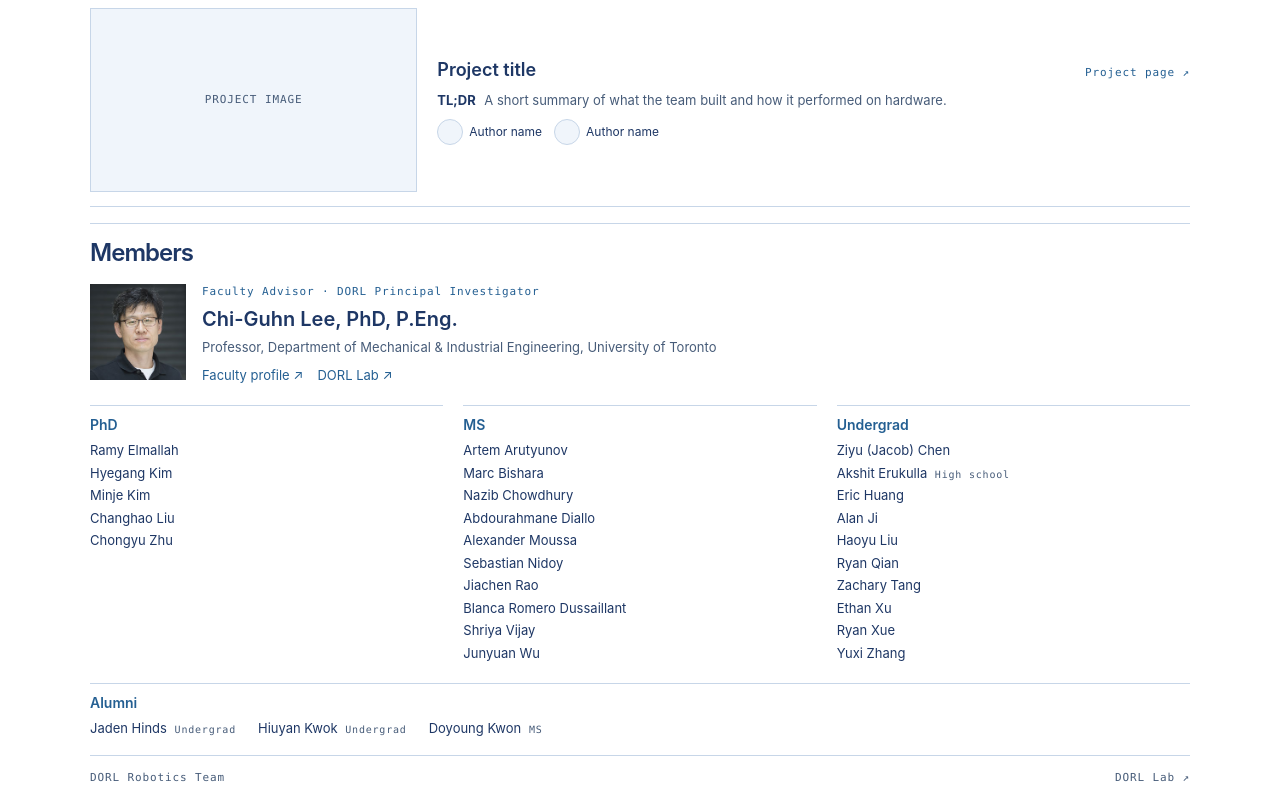
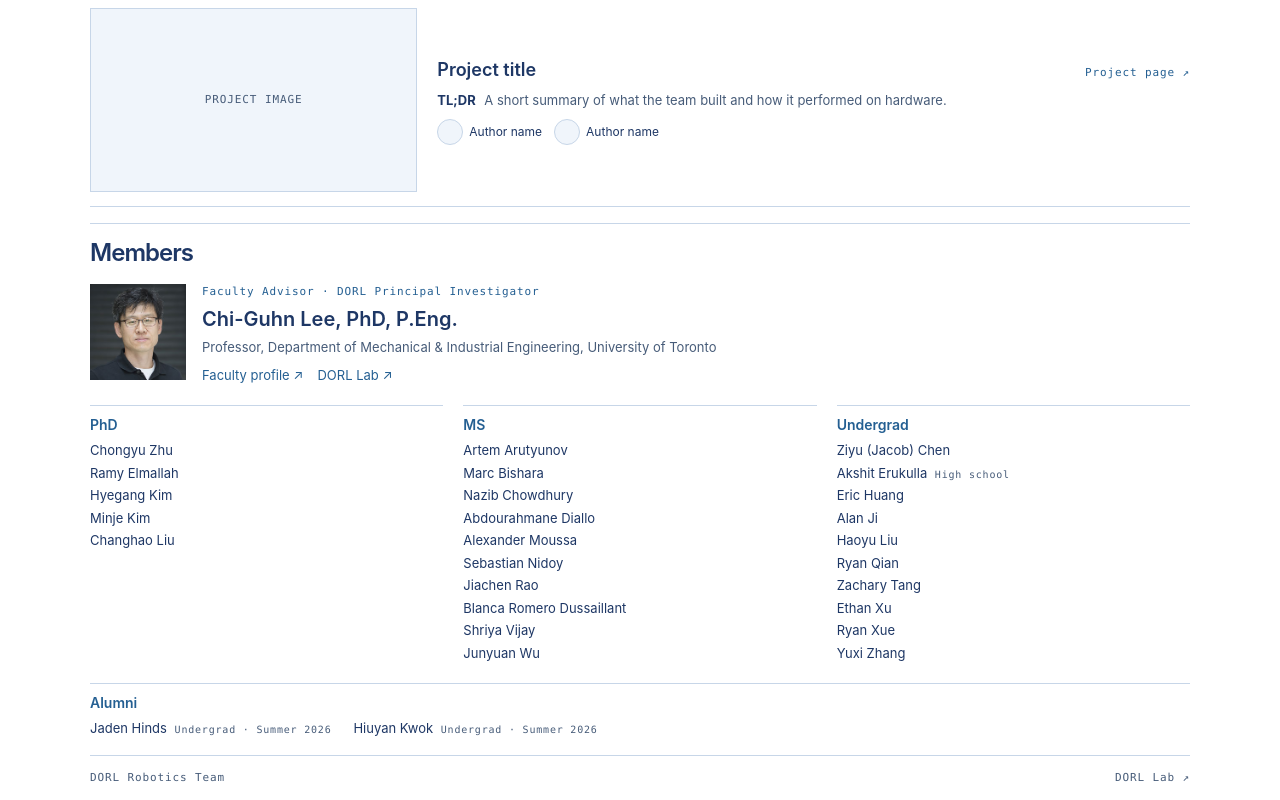
Before and after one commit to DORLR/dorlr.github.io, a plain HTML site: page index.html in a window 1280 px wide. Shown: the part 851-1651 px from the top of the page. Drawn offline with Linux system fonts and the light colour scheme.

Commit message:
Order PhD list by seniority and date alumni
Put the senior PhD students first, tag alumni with when they were
here, and drop a non-U of T collaborator from the alumni list.

```diff
--- a/index.html
+++ b/index.html
@@ -72,11 +72,11 @@
         <div class="group">
           <h3>PhD</h3>
           <ul class="names">
+            <li>Chongyu Zhu</li>
             <li>Ramy Elmallah</li>
             <li>Hyegang Kim</li>
             <li>Minje Kim</li>
             <li>Changhao Liu</li>
-            <li>Chongyu Zhu</li>
           </ul>
         </div>
         <div class="group">
@@ -112,9 +112,8 @@
         <div class="group alumni">
           <h3>Alumni</h3>
           <ul class="names">
-            <li>Jaden Hinds <span class="mono tag">Undergrad</span></li>
-            <li>Hiuyan Kwok <span class="mono tag">Undergrad</span></li>
-            <li>Doyoung Kwon <span class="mono tag">MS</span></li>
+            <li>Jaden Hinds <span class="mono tag">Undergrad · Summer 2026</span></li>
+            <li>Hiuyan Kwok <span class="mono tag">Undergrad · Summer 2026</span></li>
           </ul>
         </div>
       </div>
```
Also changed, not shown: 1 other file.
